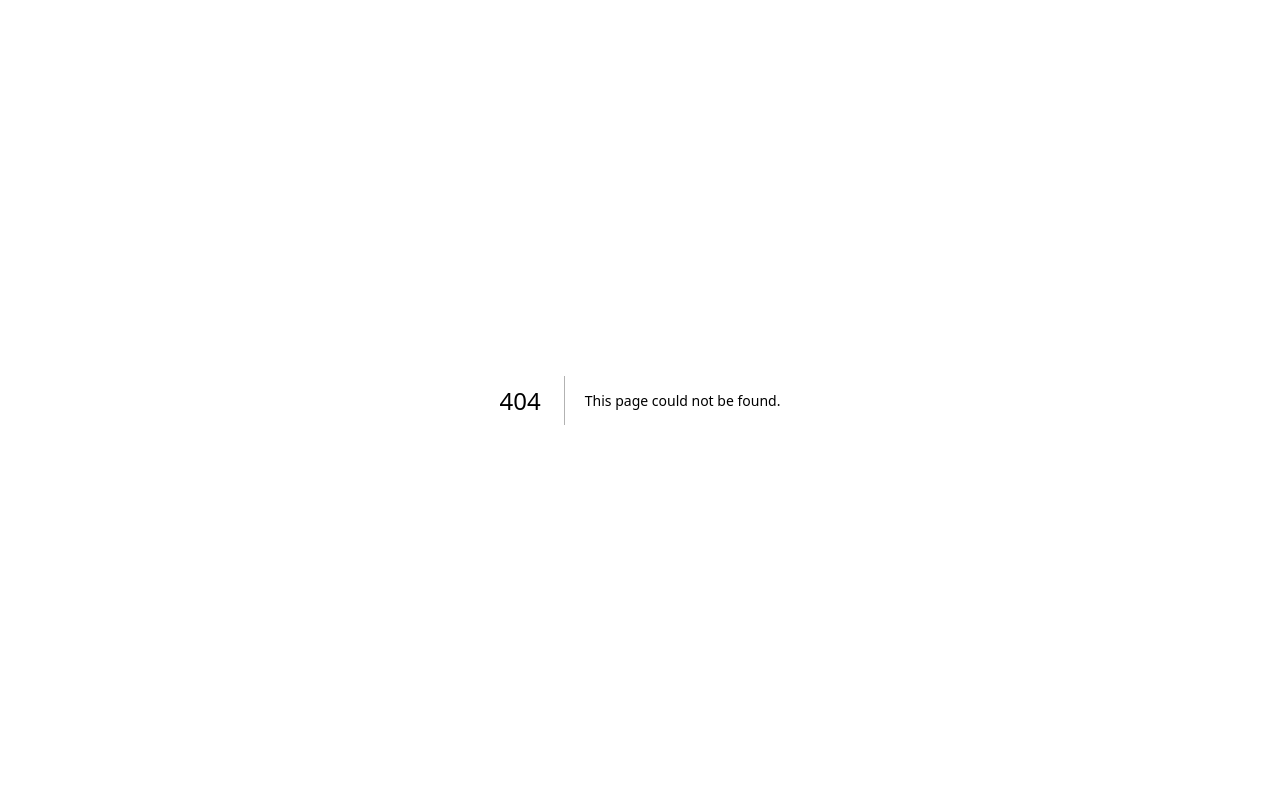
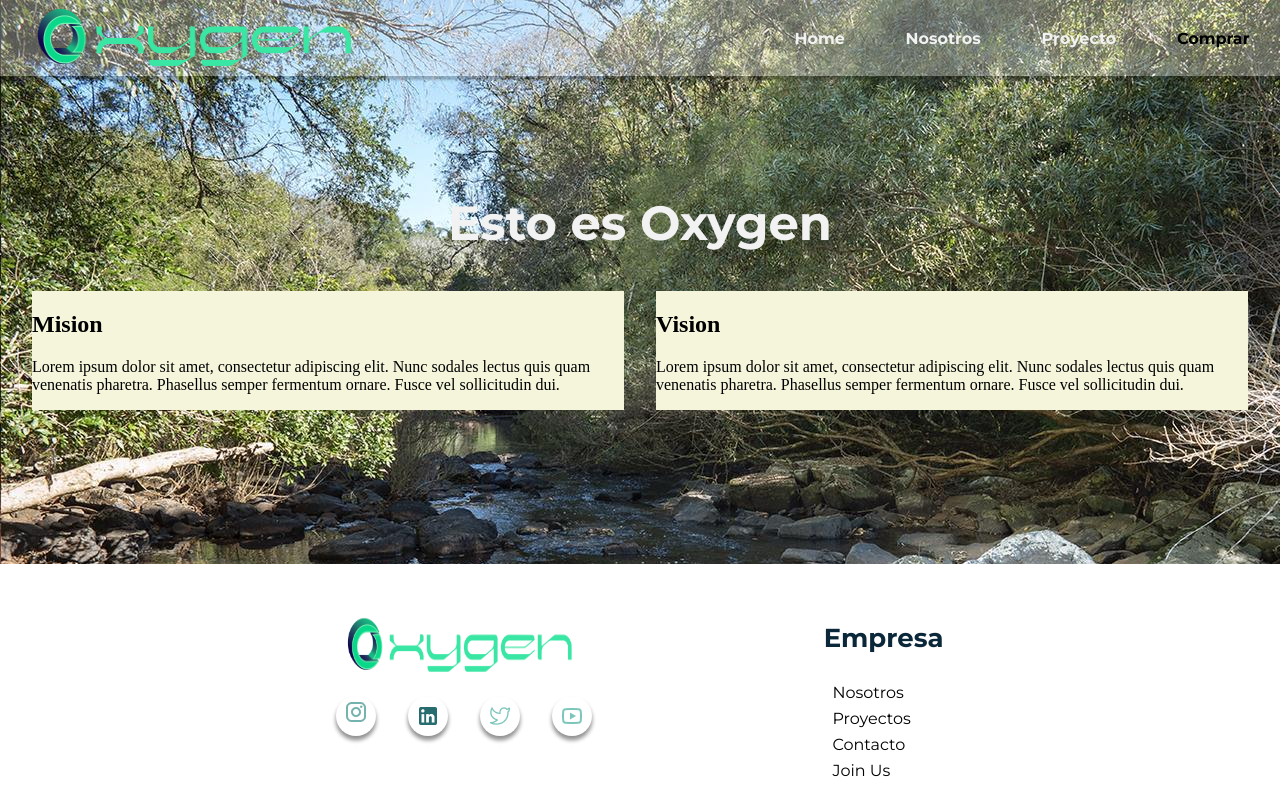
Before and after one commit to oxygentoken-org/oxygen-token, a Next.js app: page /nosotros in a window 1280 px wide. Before the commit this address had no page. Shown: the top 800 px of the page. Built offline with nearby package versions, Linux system fonts and the light colour scheme.

Commit message:
Arreglos Home, inicio Nosotros

```diff
--- /dev/null
+++ b/pages/nosotros/index.js
@@ -0,0 +1,31 @@
+"use client"; // This is a client component 👈🏽
+import Navbar from "@/app/components/Navbar";
+import Footer from "@/app/components/Footer";
+import "../../src/app/styles/nosotros.css";
+import "../../src/app/globals.css";
+
+const Nosotros = () =>{
+    return (
+        <>
+        <Navbar/>
+        <section className="thisIsOxygen">
+            <h1>Esto es Oxygen</h1>
+            <div className="misionVision">
+                <div className="mision">
+                    <h2>Mision</h2>
+                    <p>Lorem ipsum dolor sit amet, consectetur adipiscing elit. Nunc sodales lectus quis quam venenatis pharetra. Phasellus semper fermentum ornare. Fusce vel sollicitudin dui.</p>
+                </div>
+                <div className="vision">
+                    <h2>Vision</h2>
+                    <p>Lorem ipsum dolor sit amet, consectetur adipiscing elit. Nunc sodales lectus quis quam venenatis pharetra. Phasellus semper fermentum ornare. Fusce vel sollicitudin dui.</p>
+                </div>
+            </div>
+        </section>
+        <Footer/>
+
+        </>
+    )
+
+}
+
+export default Nosotros
--- a/src/app/page.js
+++ b/src/app/page.js
@@ -1,6 +1,7 @@
 import Image from 'next/image'
 import styles from './page.module.css'
-import MainPage from './pages/MainPage'
+import MainPage from "../../pages/home/MainPage"
+
 
 export default function Home() {
   return (
--- /dev/null
+++ b/src/app/styles/nosotros.css
@@ -0,0 +1,34 @@
+.thisIsOxygen{
+    display: flex;
+    padding: 2em;
+    justify-content: center;
+    align-items: center;
+    flex-direction: column;
+    min-height: 500px;
+    background-image: url('../../../public/assets/images/imgUs.jpg');
+    background-size: cover;
+    background-repeat: no-repeat;
+
+}
+
+.thisIsOxygen h1{
+    font-size: 48px;
+    font-family: var(--montserrat);
+    color: var(--white);
+
+}
+
+.misionVision{
+    display: flex;
+    flex-direction: row;
+    gap: 2em;
+    justify-content: center;
+    align-items: center;
+
+}
+
+.mision, .vision{
+    align-items: center;
+    justify-content: center;
+    background-color: beige;
+}
```
Also changed, not shown: pages/home/MainPage.js (renamed from src/app/pages/MainPage.js, +12 -9 lines), src/app/styles/mainpage.css (+53 -5 lines), public/assets/images/imgTrees.jpg, public/assets/images/imgUs.jpg (added).
